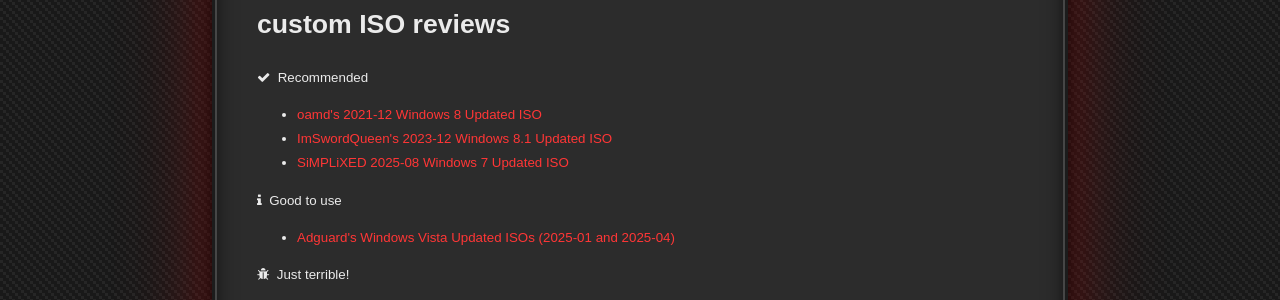
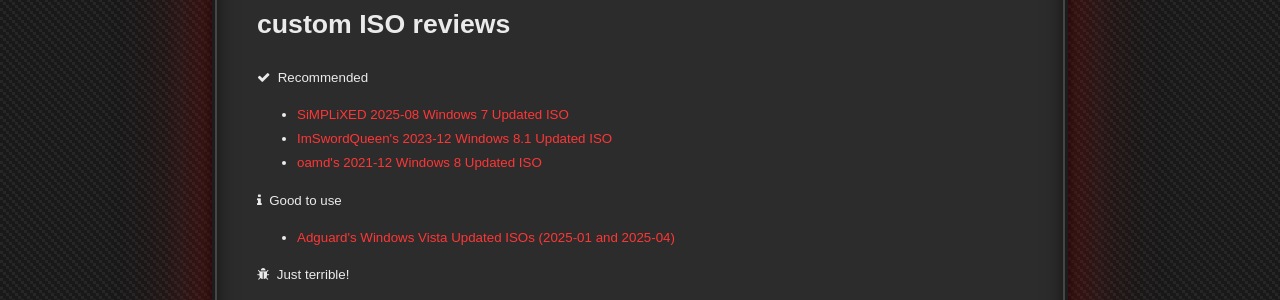
Before and after one commit to deadamaryllis/deadamaryllis.github.io, a Jekyll site: the page built from _projects/custom-isos.html, in a window 1280 px wide. Shown: the part 298-598 px from the top of the page. Built offline with Jekyll 4.4.1, drawn with Linux system fonts in a browser that asks for light colours; some web fonts are replaced; part of the change alters nothing that is shown.

```diff
--- a/_projects/custom-isos.html
+++ b/_projects/custom-isos.html
@@ -7,25 +7,26 @@ layout: default
 {% comment %}
   Map verdict values to display label and icon
 {% endcomment %}
-{% assign verdicts =
-  "recommended|<i class='fa fa-check'></i>&nbsp; Recommended,
+{% assign verdicts = "recommended|<i class='fa fa-check'></i>&nbsp; Recommended,
    good|<i class='fa fa-info'></i>&nbsp; Good to use,
    terrible|<i class='fa fa-bug'></i>&nbsp; Just terrible!,
    avoid|<i class='fa fa-ban'></i>&nbsp; Avoid at all costs!"
-   | split: ","
+  | split: ','
 %}
 
 {% for v in verdicts %}
-  {% assign parts = v | split: "|" %}
+  {% assign parts = v | split: '|' %}
   {% assign verdict_key = parts[0] | strip %}
   {% assign verdict_label = parts[1] | strip %}
 
-  {% assign items = site.custom-isos | where: "verdict", verdict_key | sort: "date" | reverse %}
+  {% assign items = site['custom-isos'] | where: 'verdict', verdict_key | sort: 'date' %}
   {% if items.size > 0 %}
     <p>{{ verdict_label }}</p>
     <ul>
       {% for item in items %}
-        <li><a href="{{ item.url }}">{{ item.title }}</a></li>
+        <li>
+          <a href="{{ item.url }}">{{ item.title }}</a>
+        </li>
       {% endfor %}
     </ul>
   {% endif %}
```
